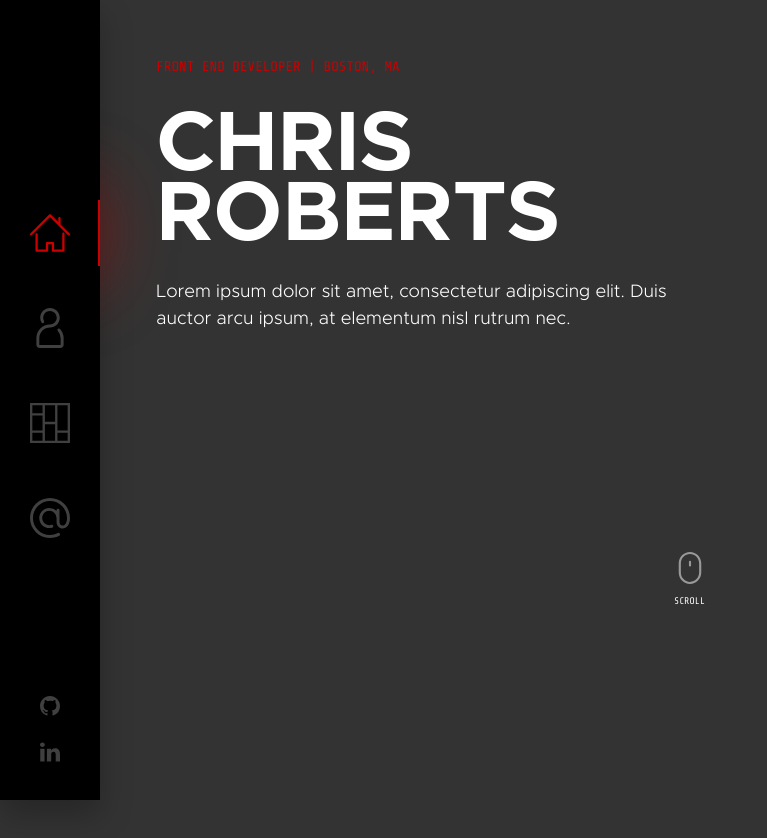
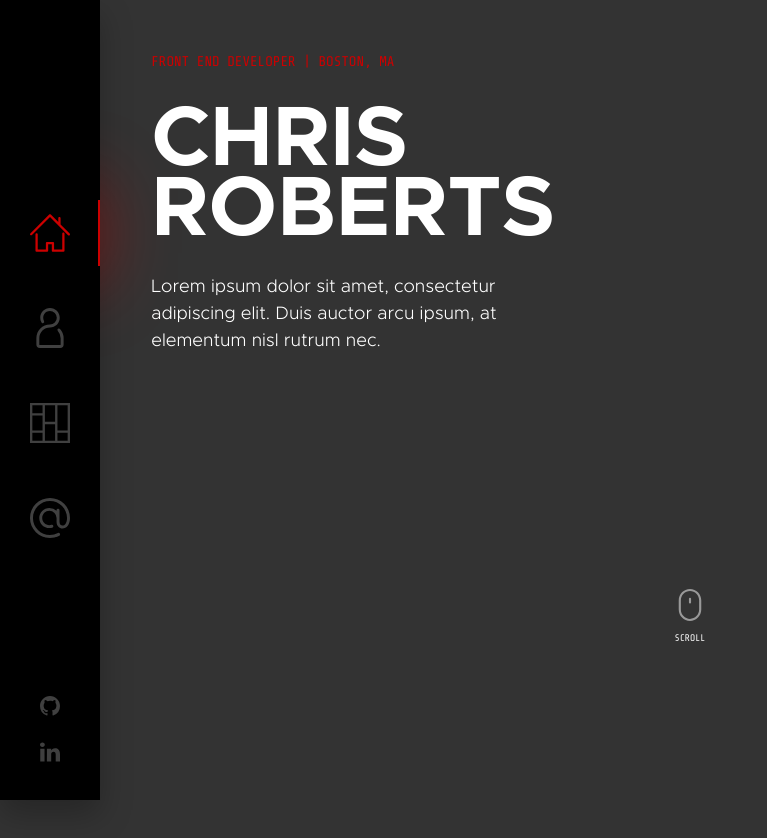
Before and after one commit to therstyle/chrisrobertsweb, a Vue app: page / in a window 1280 px wide. Shown: the top 838 px of the page, without its empty margins (0-767 px from the left). Before the commit the page ends 800 px from the top, so only its background shows below. Built offline with nearby package versions, Linux system fonts and the light colour scheme.

Commit message:
Created componenets for main content sections

```diff
--- a/src/App.vue
+++ b/src/App.vue
@@ -1,19 +1,29 @@
 <template>
-  <div id="app">
+  <main id="app">
     <Sidebar></Sidebar>
     <Intro></Intro>
-  </div>
+    <Resume></Resume>
+    <div class="bg-video">
+
+    </div>
+  </main>
 </template>
 
 <script>
 import Sidebar from './components/Sidebar.vue';
 import Intro from './components/Intro.vue';
+import Resume from './components/Resume.vue';
+import Porfolio from './components/Portfolio.vue';
+import Contact from './components/Contact.vue';
 
 export default {
   name: 'app',
   components: {
     Sidebar,
-    Intro
+    Intro,
+    Resume,
+    Porfolio,
+    Contact
   }
 }
 </script>
@@ -34,6 +44,10 @@ body {
 #app {
   display: grid;
   padding-left: var(--sidebar-width);
+
+  > section {
+    min-height: 100vh;
+  }
 }
 
 h1,
@@ -68,4 +82,17 @@ p {
   }
 }
 
+.content {
+  padding: 4vw;
+}
+
+.bg-video {
+  position: absolute;
+  top: 0;
+  bottom: 0;
+  left: 0;
+  right: 0;
+  z-index: 1;
+}
+
 </style>
--- /dev/null
+++ b/src/components/Contact.vue
@@ -0,0 +1,17 @@
+<template>
+  <section class="contact">
+    <div class="contact--content content">
+
+    </div>
+  </section>
+</template>
+
+<script>
+export default {
+  name: 'Contact'
+}
+</script>
+
+<style lang="scss">
+
+</style>
--- a/src/components/Intro.vue
+++ b/src/components/Intro.vue
@@ -1,6 +1,6 @@
 <template>
   <section class="intro">
-    <div class="intro--content">
+    <div class="intro--content content">
       <h6 class="sub-heading">Front End Developer | Boston, MA</h6>
       <h1 class="heading">
         Chris <br>
@@ -28,8 +28,6 @@ export default {
 
 <style lang="scss">
 .intro {
-  padding: 4.4vw 4.4vw 0;
-  min-height: 100vh;
   position: relative;
   overflow: hidden;
   display: flex;
@@ -59,6 +57,7 @@ export default {
   font-size: 0.75vw;
   justify-content: center;
   align-items: center;
+  text-align: center;
 
   a {
     display: block;
--- /dev/null
+++ b/src/components/Portfolio.vue
@@ -0,0 +1,17 @@
+<template>
+  <section class="portfolio">
+    <div class="portfolio--content content">
+
+    </div>
+  </section>
+</template>
+
+<script>
+export default {
+  name: 'Portfolio'
+}
+</script>
+
+<style lang="scss">
+
+</style>
--- /dev/null
+++ b/src/components/Resume.vue
@@ -0,0 +1,18 @@
+<template>
+  <section class="resume">
+    <div class="resume--content content">
+
+    </div>
+  </section>
+</template>
+
+<script>
+export default {
+  name: 'Resume'
+}
+</script>
+
+
+<style lang="sass">
+
+</style>
```
